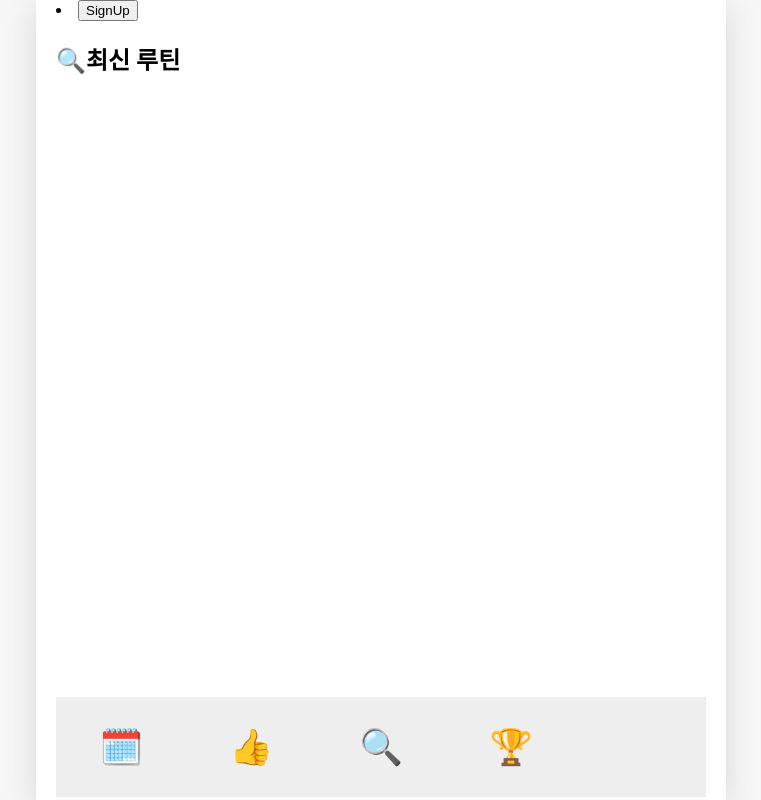
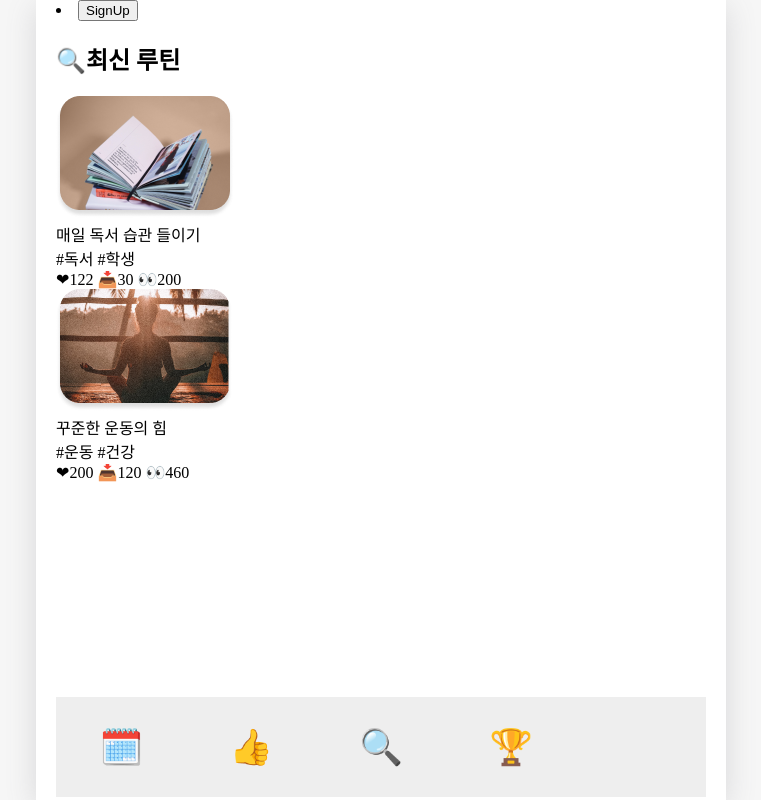
Before and after one commit to suemeeeee/Godtiner, a React (Create React App) app: page /feed in a window 1280 px wide. Shown: the whole page, without its empty margins (259-1020 px from the left). Built offline with nearby package versions, Linux system fonts and the light colour scheme.

Commit message:
userName 추가하고 원래 userName을 nickName으로 변경

```diff
--- a/src/DummyData/feedDummyData.json
+++ b/src/DummyData/feedDummyData.json
@@ -4,8 +4,8 @@
       "RoutineId": 1,
       "Routiner": "PYM",
       "RoutineTitle": "매일 독서 습관 들이기",
-      "RoutinePic": "",
-      "RoutineTag": ["독서", "학생"],
+      "RoutinePic": "./img/book.png",
+      "RoutineTag": ["#독서 ", "#학생 "],
       "RoutineContent": [
         ["8:00", " ", "따뜻한 물 한잔 마시기"],
         ["9:00", " ", "신문기사 하나 읽기"],
@@ -20,8 +20,8 @@
       "RoutineId": 2,
       "Routiner": "KYJ",
       "RoutineTitle": "꾸준한 운동의 힘",
-      "RoutinePic": "",
-      "RoutineTag": ["운동", "건강"],
+      "RoutinePic": "./img/health.png",
+      "RoutineTag": ["#운동 ", "#건강 "],
       "RoutineIntro": "매일 조금씩이라도 꾸준하게 운동하면 몸 뿐만 아니라 마음도 건강해 져요! 저와 함께 매일 소소한 운동 루틴 실천해 봐요 :-) ",
       "RoutineContent": [
         ["8:00", " ", "따뜻한 물 한잔 마시기"],
--- a/src/pages/EmailSignup.js
+++ b/src/pages/EmailSignup.js
@@ -12,10 +12,12 @@ const EmailSignup = () => {
   const [password, setPassword] = useState("");
   const [userName, setUserName] = useState("");
   const [email, setEmail] = useState("");
+  const [nickName, setNickName] = useState("");
 
   const [passwordError, setPasswordError] = useState(false);
   const [userNameError, setUserNameError] = useState(false);
   const [emailError, setEmailError] = useState(false);
+  const [nickNameError, setNickNameError] = useState(false);
 
   const [popup, setPopup] = useState({
     open: false,
@@ -28,6 +30,12 @@ const EmailSignup = () => {
     setUserNameError(false);
     setUserName(e.target.value);
   };
+
+  const onChangeNickName = (e) => {
+    setNickNameError(false);
+    setNickName(e.target.value);
+  };
+
   const onChangeEmail = (e) => {
     const emailRegex =
       /^(([^<>()\[\].,;:\s@"]+(\.[^<>()\[\].,;:\s@"]+)*)|(".+"))@(([^<>()[\].,;:\s@"]+\.)+[^<>()[\].,;:\s@"]{2,})$/i;
@@ -36,6 +44,7 @@ const EmailSignup = () => {
     else setEmailError(true);
     setEmail(e.target.value);
   };
+
   const onChangePassword = (e) => {
     const passwordRegex = /^(?=.*[A-Za-z])(?=.*\d)[A-Za-z\d]{8,}$/;
     if (!e.target.value || passwordRegex.test(e.target.value))
@@ -43,12 +52,13 @@ const EmailSignup = () => {
     else setPasswordError(true);
     setPassword(e.target.value);
   };
+
   const onSubmit = (e) => {
     if (!validation()) {
       setPopup({
         open: true,
         title: "Error",
-        message: "Please make sure all fields are filled in correctly.",
+        message: "내용을 올바르게 입력해 주세요 .",
       });
       return;
     } else {
@@ -89,15 +99,17 @@ const EmailSignup = () => {
   const validation = () => {
     if (!password) setPasswordError(true);
     if (!userName) setUserNameError(true);
+    if (!nickName) setNickNameError(true);
     if (!email) setEmailError(true);
 
-    if (password && userName && email) return true;
+    if (password && userName && email && nickName) return true;
     else return false;
   };
 
   return (
     <div>
       <MyUpper />
+
       <div className="welcome">
         <h2>
           Godtiner님, <br /> 가입을 환영해요!
@@ -106,12 +118,26 @@ const EmailSignup = () => {
 
       <div className="userNameDiv">
         <input
-          placeholder="닉네임"
+          placeholder="유저명"
           className="userName"
           value={userName}
           onChange={onChangeUserName}
         />
-        {userNameError && <div className="invalid-input">Required.</div>}
+        {userNameError && (
+          <div className="invalid-input">유저명을 입력해주세요</div>
+        )}
+      </div>
+
+      <div className="nickNameDiv">
+        <input
+          placeholder="닉네임"
+          className="nickName"
+          value={nickName}
+          onChange={onChangeNickName}
+        />
+        {nickNameError && (
+          <div className="invalid-input">닉네임을 입력해주세요</div>
+        )}
       </div>
 
       <div className="idDiv">
@@ -122,7 +148,7 @@ const EmailSignup = () => {
           onChange={onChangeEmail}
         />
         {emailError && (
-          <div className="invalid-input">Please enter valid email format.</div>
+          <div className="invalid-input">유효한 이메일을 입력해주세요</div>
         )}
       </div>
       <div className="pwDiv">
@@ -135,8 +161,7 @@ const EmailSignup = () => {
         />
         {passwordError && (
           <div className="invalid-input">
-            Password must be at least 8 characters and contain at least one
-            letter and one number.{" "}
+            비밀번호는 1개 이상의 숫자와 문자를 포함하여 8자 이상이어야 합니다.
           </div>
         )}
       </div>
--- a/src/pages/Feed.js
+++ b/src/pages/Feed.js
@@ -12,10 +12,19 @@ const Feed = () => {
       <h2>🔍최신 루틴</h2>
       <div className="Routine_list">
         <div>
-          {/* map() 함수 써서 더미데이터를 반복적으로 띄워줘야 할 듯.. 근데 아직 map 함수 약해서 공부해 올게 ㅜㅜ */}
-          <img></img>
-          <text></text>
-          <div></div>
+          {feedDummyData.Feed_Routine.map((it) => (
+            <div>
+              <img src={it.RoutinePic}></img>
+              <br />
+              <text>{it.RoutineTitle}</text>
+              <div>{it.RoutineTag}</div>
+              <div>
+                <div>
+                  ❤{it.Routine_like} 📥{it.Routine_save} 👀{it.Routine_look}
+                </div>
+              </div>
+            </div>
+          ))}
         </div>
       </div>
     </div>
--- a/src/pages/Login.css
+++ b/src/pages/Login.css
@@ -87,3 +87,18 @@
   border-radius: 25px;
   text-align: center;
 }
+
+.nickNameDiv {
+  display: flex;
+  justify-content: center;
+  align-items: center;
+  margin-bottom: 30px;
+}
+
+.nickName {
+  font-size: 25px;
+  width: 500px;
+  height: 60px;
+  border-radius: 25px;
+  text-align: center;
+}
```
Also changed, not shown: public/img/book.png (added), public/img/health.png (added).
